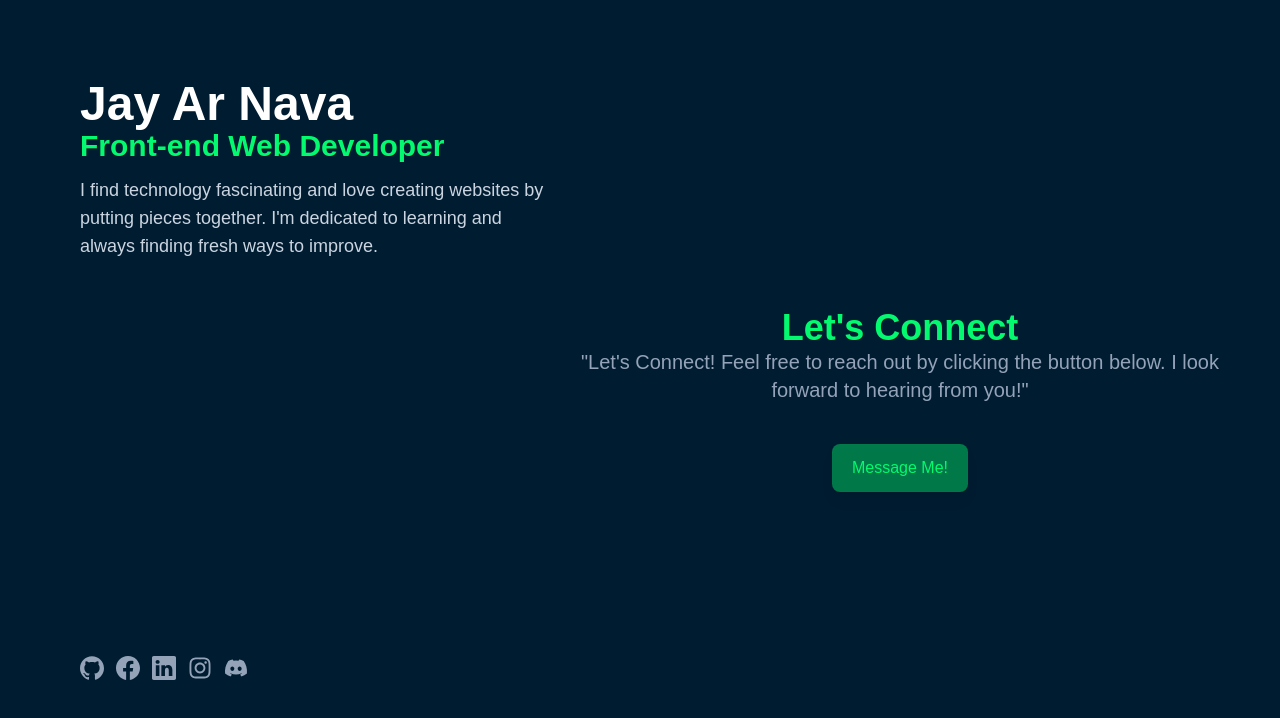
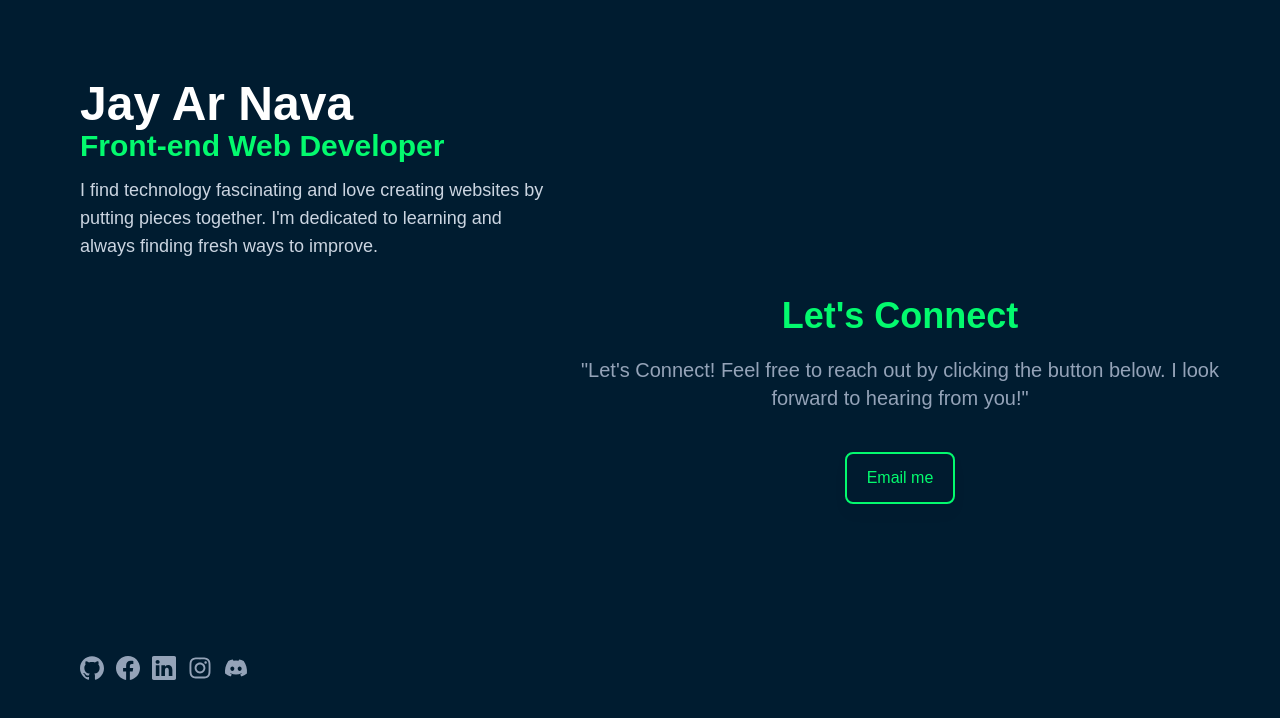
Before and after one commit to zizaaa/JayAr, a React (Vite) app: page /contact in a window 1280 px wide. Shown: the top 718 px of the page. Built offline with nearby package versions, Linux system fonts and the light colour scheme; the HTML template or start-up script is replaced by a standard one.

Commit message:
minor adjustment

```diff
--- a/src/components/Contact.jsx
+++ b/src/components/Contact.jsx
@@ -4,11 +4,11 @@ const Contact = () => {
   return (
     <section className="w-full h-full lg:mb-0 mb-24">
       <div className="flex flex-col items-center justify-center text-center h-full w-full overflow-hidden">
-        <h1 className="text-lightGreen text-4xl font-semibold">Let's Connect</h1>
+        <h1 className="text-lightGreen text-4xl font-semibold mb-5">Let's Connect</h1>
         <p className="text-slate-400 text-xl">"Let's Connect! Feel free to reach out by clicking the button below. I look forward to hearing from you!"</p>
 
         <Bounce bottom duration={1200}>
-          <a href="mailto:winfourteen@gmail.com" className="bg-[rgba(3,250,110,0.42)] text-lightGreen mt-10 px-5 py-3 rounded-lg drop-shadow-lg fonts">Message Me!</a>
+          <a href="mailto:winfourteen@gmail.com" className="border-2 border-lightGreen text-lightGreen hover:bg-lightGreen hover:text-black transition-all duration-300 mt-10 px-5 py-3 rounded-lg drop-shadow-lg fonts">Email me</a>
         </Bounce>
       </div>
     </section>
```
